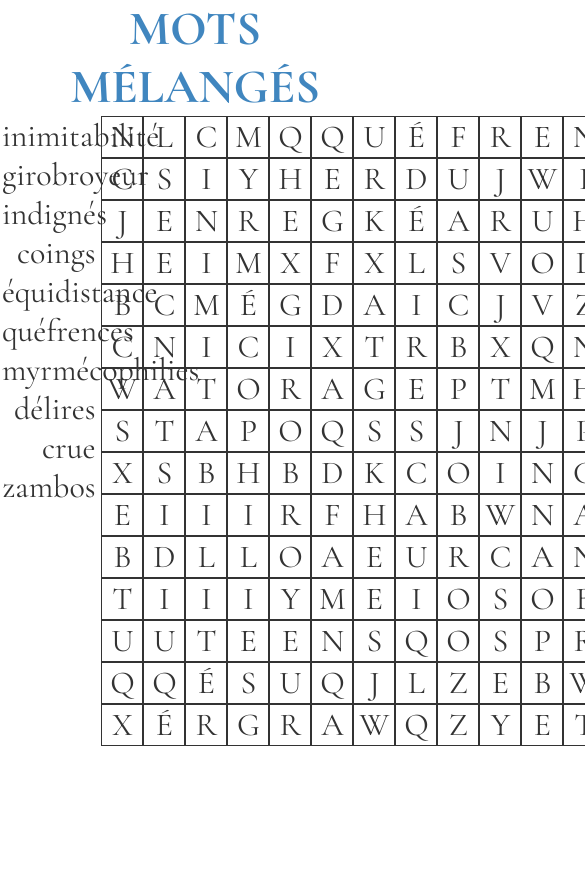
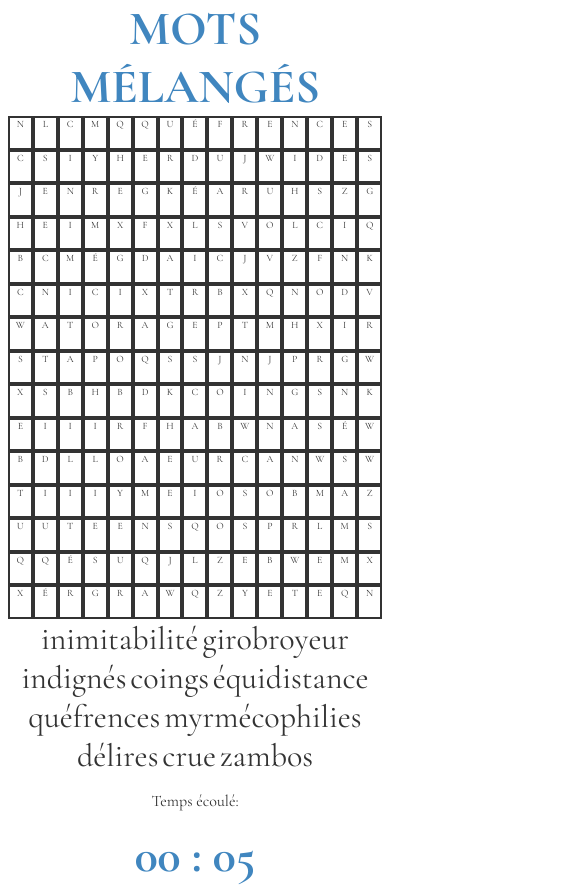
Before and after one commit to thomasgainant/mots-melanges, an Angular app: page / in a window 390 px wide. Shown: the top 885 px of the page, 585 px wide, since content can reach past the window. Before the commit the page ends 844 px from the top, so only its background shows below. Built offline with nearby package versions, Linux system fonts and the light colour scheme.

Commit message:
responsive version

```diff
--- a/src/app/app.component.html
+++ b/src/app/app.component.html
@@ -1,3 +1,3 @@
 <h1>Mots mélangés</h1>
 
-<letter-table></letter-table>
+<letter-table class="w-full"></letter-table>
--- a/src/app/table/table.component.html
+++ b/src/app/table/table.component.html
@@ -1,12 +1,10 @@
-<div class="flex">
-  <entries></entries>
-  <table id="table">
+<div id="content">
+  <entries id="entries"></entries>
+  <div id="table">
     <div game-over id="game-over" *ngIf="tableService.won()"></div>
-    <tbody>
-      <tr *ngFor="let row of content">
-        <td table-cell *ngFor="let cell of row" [cell]="cell"></td>
-      </tr>
-    </tbody>
-  </table>
-  <timer></timer>
+    <div class="row" *ngFor="let row of content">
+      <div class="cell" table-cell *ngFor="let cell of row" [cell]="cell"></div>
+    </div>
+  </div>
+  <timer id="timer"></timer>
 </div>
--- a/src/index.html
+++ b/src/index.html
@@ -12,7 +12,7 @@
   </script>
 
   <meta charset="utf-8">
-  <title>MotsMelanges</title>
+  <title>Mots Mélangés</title>
   <base href="/">
   <meta name="viewport" content="width=device-width, initial-scale=1">
   <link rel="icon" type="image/x-icon" href="favicon.ico">
@@ -21,6 +21,6 @@
   <link href="https://fonts.googleapis.com/css2?family=Cormorant+Garamond:ital,wght@0,300;0,400;0,500;0,600;0,700;1,300;1,400;1,500;1,600;1,700&family=Libre+Baskerville:ital,wght@0,400;0,700;1,400&display=swap" rel="stylesheet">
 </head>
 <body>
-  <app-root></app-root>
+  <app-root class="w-full"></app-root>
 </body>
 </html>
--- a/src/styles.css
+++ b/src/styles.css
@@ -46,6 +46,15 @@
 .flex{
   display: flex;
 }
+  .content-center{
+    justify-content: center;
+  }
+  .grow{
+    flex-grow: 1;
+  }
+  .shrink{
+    flex-shrink: 1;
+  }
 
 .w-full{
   width: 100%;
@@ -71,7 +80,14 @@
   text-align: center;
 }
 
+#content{
+  display: flex;
+  width: 100%;
+}
+
 #table{
+  width: 50%;
+
   position: relative;
 
   margin: 0;
@@ -97,19 +113,21 @@
     background: rgba(255, 255, 255, 0.9);
   }
 
-  #table tr{
-    display: block;
+  #table .row{
+    display: flex;
     white-space: nowrap;
 
     width: 100%;
 
     text-align: center;
   }
-    #table tr td{
-      display: inline-block;
+    #table .row .cell{
+      display: block;
+      flex: 1 1 0px;
 
-      min-height: 2.5rem;
-      min-width: 2.5rem;
+      min-height: 3.5vh;
+      max-height: 5.75vh;
+      /*min-width: 3.5vw;*/
 
       margin: 0;
       padding: 0;
@@ -117,18 +135,18 @@
       border: #333 1px solid;
 
       text-transform: uppercase;
-      font-size: 2rem;
+      font-size: 2.5vw;
       cursor: pointer;
     }
-      #table tr td div:hover{
+      #table .row .cell div:hover{
         background-color: #69bbff;
         color: #ffffff;
       }
-      #table tr td div.selected{
+      #table .row .cell div.selected{
         background-color: #4086bf;
         color: #ffffff;
       }
-      #table tr td div.used{
+      #table .row .cell div.used{
         background-color: #254a69;
         color: #ffffff;
       }
@@ -153,3 +171,32 @@
   #word-entries .word-entry.found{
     text-decoration: line-through;
   }
+
+  @media (max-width: 900px) {
+    #content{
+      flex-direction: column;
+      align-items: center;
+      width: 96%;
+      margin-left: 2%;
+    }
+
+    #entries{
+      order: 2;
+      width: 100%;
+    }
+      #entries #word-entries{
+        width: 100%;
+        text-align: center;
+      }
+
+    #table{
+      order: 1;
+      width: 100%;
+    }
+
+    #timer{
+      order: 3;
+      width: 100%;
+      text-align: center;
+    }
+  }
```
